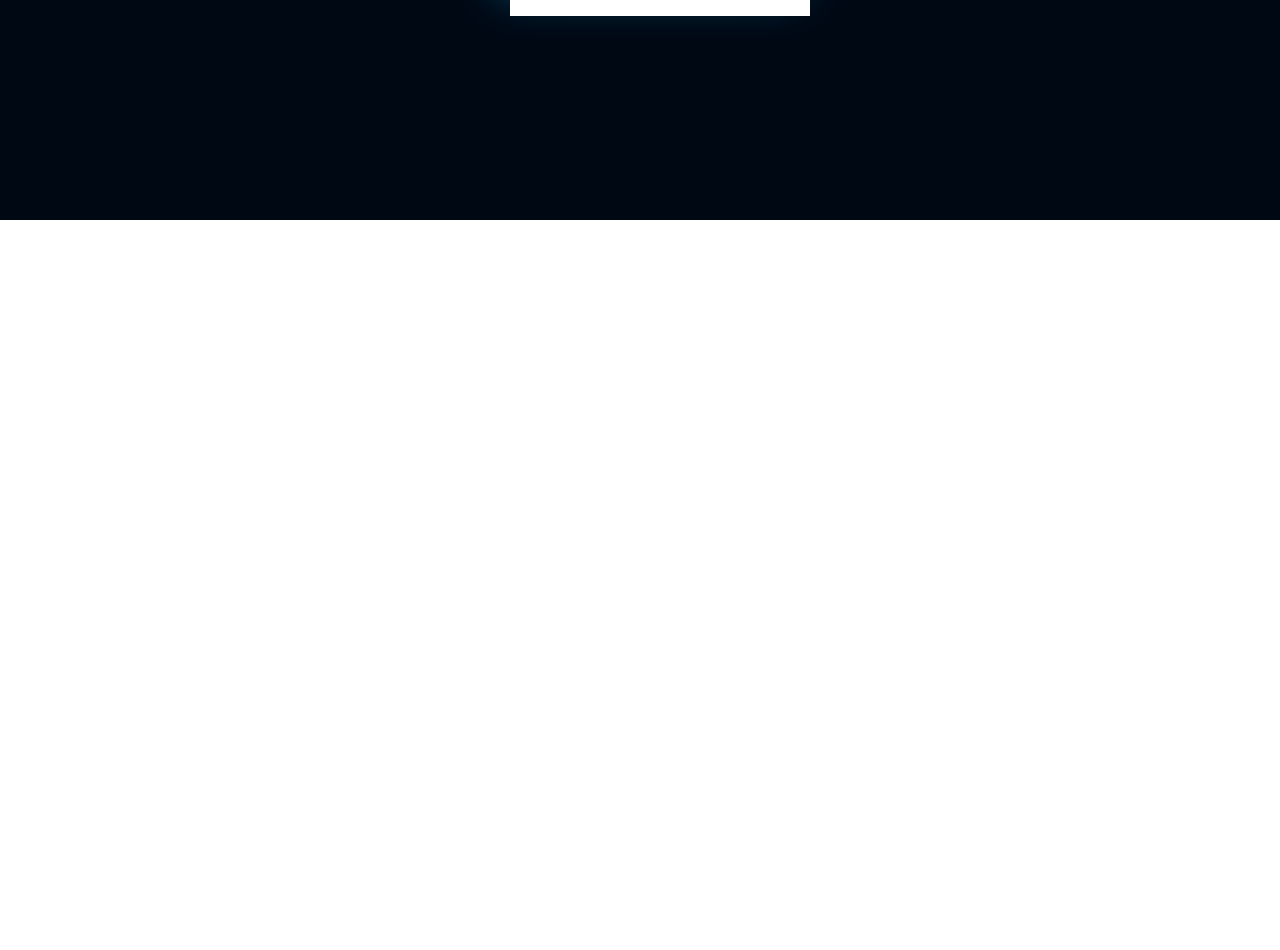
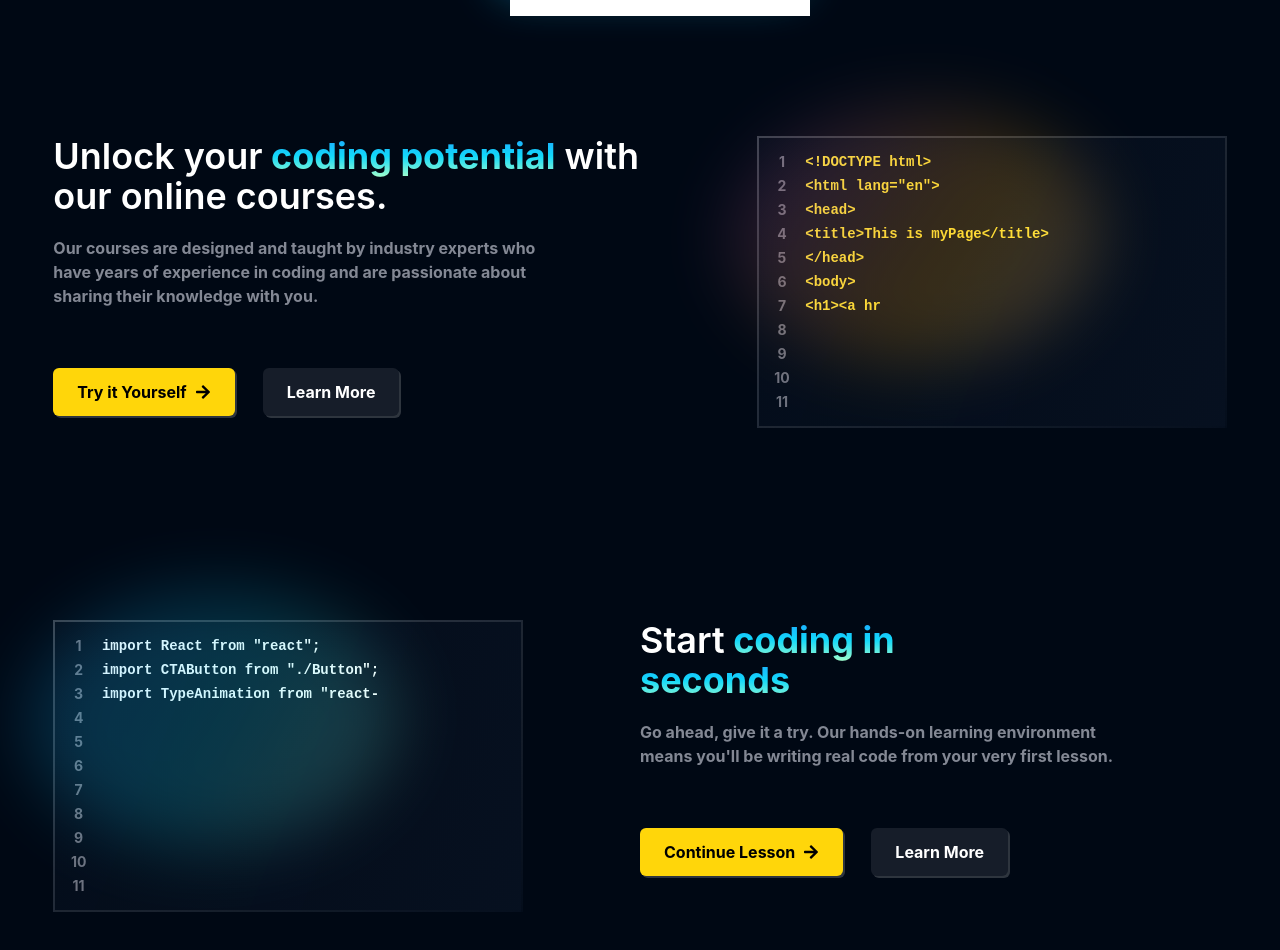
Before and after one commit to SiddharthGaraiya/StudyNotion, a React (Create React App) app in the folder frontend/: page / in a window 1280 px wide. Shown: the part 580-1530 px from the top of the page. Before the commit the page ends 800 px from the top, so only its background shows below. Built offline with nearby package versions, Linux system fonts and the light colour scheme.

Commit message:
Update Home.jsx | added Code Sections
Added 2 codeSections.

```diff
--- a/frontend/src/pages/Home.jsx
+++ b/frontend/src/pages/Home.jsx
@@ -66,6 +66,65 @@
                     </video>
                 </div>
 
+                {/* Code Section 1  */}
+                <div>
+                    <CodeBlocks
+                        position={"lg:flex-row"}
+                        heading={
+                            <div className="text-4xl font-semibold">
+                                Unlock your
+                                <HighlightText text={"coding potential"} /> with our online
+                                courses.
+                            </div>
+                        }
+                        subheading={
+                            "Our courses are designed and taught by industry experts who have years of experience in coding and are passionate about sharing their knowledge with you."
+                        }
+                        ctabtn1={{
+                            btnText: "Try it Yourself",
+                            link: "/signup",
+                            active: true,
+                        }}
+                        ctabtn2={{
+                            btnText: "Learn More",
+                            link: "/signup",
+                            active: false,
+                        }}
+                        codeColor={"text-yellow-25"}
+                        codeblock={`<!DOCTYPE html>\n <html lang="en">\n<head>\n<title>This is myPage</title>\n</head>\n<body>\n<h1><a href="/">Header</a></h1>\n<nav> <a href="/one">One</a> <a href="/two">Two</a> <a href="/three">Three</a>\n</nav>\n</body>`}
+                        backgroundGradient={<div className="codeblock1 absolute"></div>}
+                    />
+                </div>
+
+                {/* Code Section 2 */}
+                <div>
+                    <CodeBlocks
+                        position={"lg:flex-row-reverse"}
+                        heading={
+                            <div className="w-[100%] text-4xl font-semibold lg:w-[50%]">
+                                Start
+                                <HighlightText text={"coding in seconds"} />
+                            </div>
+                        }
+                        subheading={
+                            "Go ahead, give it a try. Our hands-on learning environment means you'll be writing real code from your very first lesson."
+                        }
+                        ctabtn1={{
+                            btnText: "Continue Lesson",
+                            link: "/signup",
+                            active: true,
+                        }}
+                        ctabtn2={{
+                            btnText: "Learn More",
+                            link: "/signup",
+                            active: false,
+                        }}
+                        codeColor={"text-white"}
+                        codeblock={`import React from "react";\n import CTAButton from "./Button";\nimport TypeAnimation from "react-type";\nimport { FaArrowRight } from "react-icons/fa";\n\nconst Home = () => {\nreturn (\n<div>Home</div>\n)\n}\nexport default Home;`}
+                        backgroundGradient={<div className="codeblock2 absolute"></div>}
+                    />
+                </div>
+
 
             </div>
 
```
